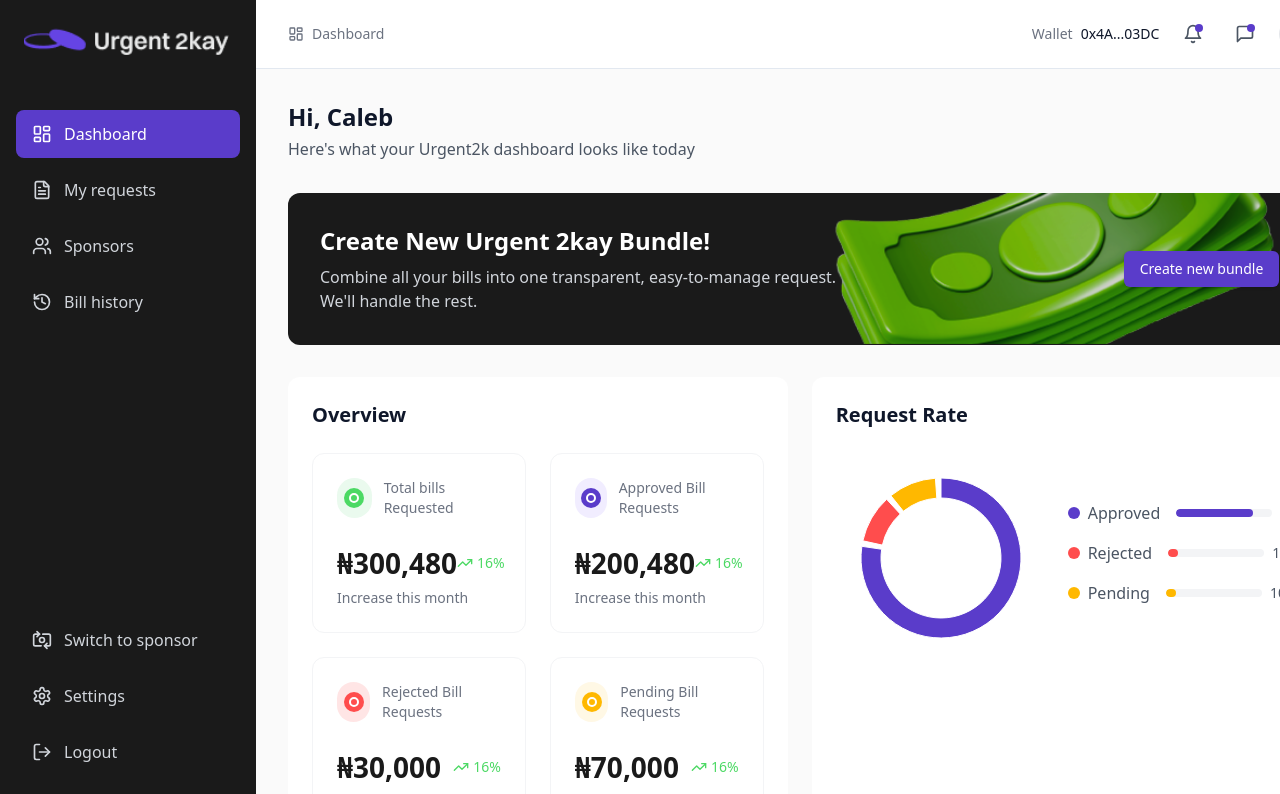
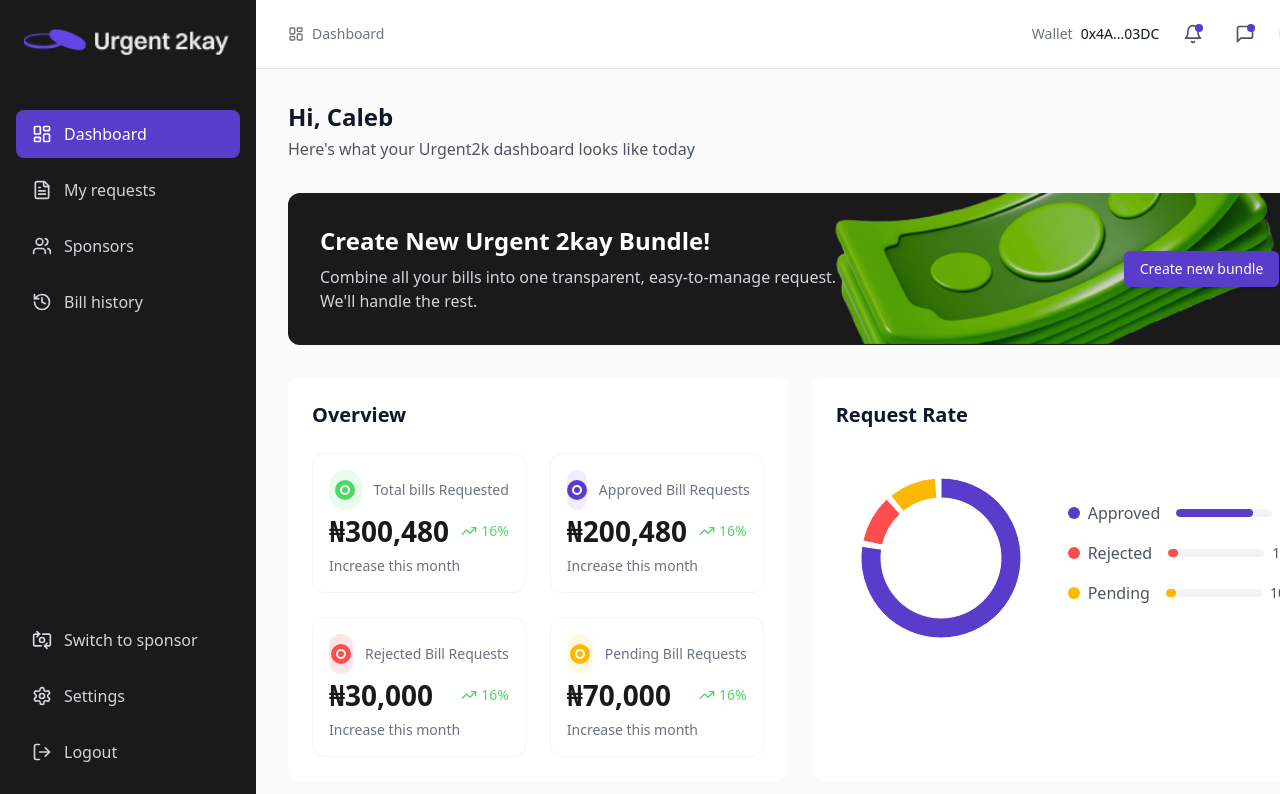
Before and after one commit to designyamah/urgent-2kay-frontend, a React (Vite) app: page /dashboard in a window 1280 px wide. Shown: the top 794 px of the page. Built offline with nearby package versions, Linux system fonts and the light colour scheme.

Commit message:
update READme

```diff
--- a/src/screens/Dashboard.tsx
+++ b/src/screens/Dashboard.tsx
@@ -156,11 +156,11 @@
               {stats.map((stat, index) => (
                 <div
                   key={index}
-                  className="bg-white rounded-xl p-6 border border-gray-100 flex flex-col"
+                  className="bg-white rounded-xl p-4 border border-gray-100 flex flex-col"
                 >
-                  <div className="flex items-start gap-3 mb-6">
+                  <div className="flex items-center gap-3">
                     {stat.icon}
-                    <span className="text-gray-500 text-sm font-normal">
+                    <span className="text-gray-500 text-sm font-normal whitespace-nowrap">
                       {stat.label}
                     </span>
                   </div>
```
Also changed, not shown: src/assets/images/tag.png (added).
